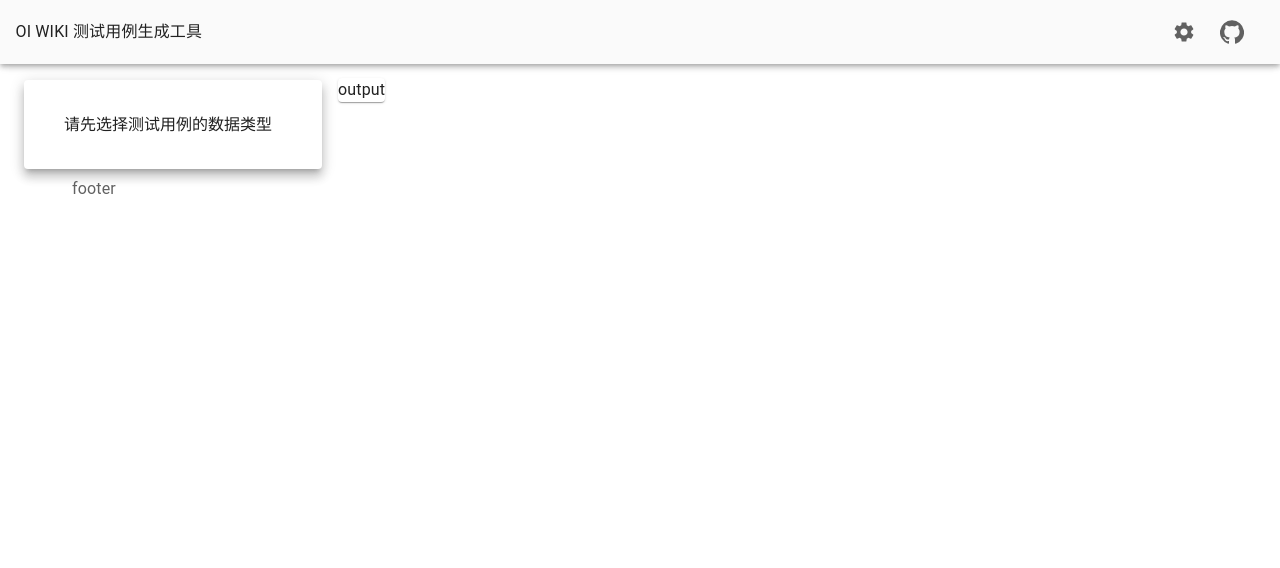
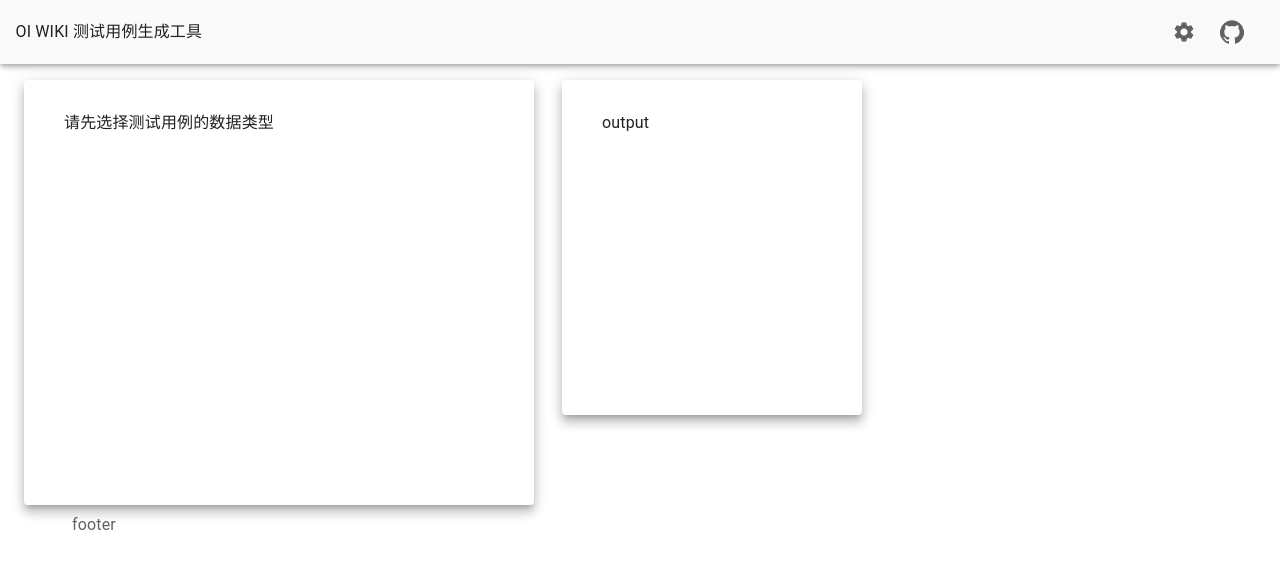
Before and after one commit to OI-wiki/test-data-generator, a React (Create React App) app: page / in a window 1280 px wide. Shown: the top 568 px of the page. Built offline with nearby package versions, Linux system fonts and the light colour scheme.

Commit message:
*: input/output card sizing

```diff
--- a/src/App.js
+++ b/src/App.js
@@ -12,13 +12,15 @@ const App = () => {
         <Typography component={"span"}>
             <Header />
         </Typography>
+        <Typography component={"span"}>
             <Grid container
               direction="row"
             >
-          <Grid><NavBar/></Grid>
+                <Grid item><NavBar/></Grid>
                 <Grid item><InputArea/></Grid>
                 <Grid item><OutputArea/></Grid>
             </Grid>
+        </Typography>
         <Typography component={"span"}>
             <Footer />
         </Typography>
@@ -26,4 +28,4 @@ const App = () => {
   )
 }
 
-export default App;
+export default App
--- a/src/Components/InputArea.js
+++ b/src/Components/InputArea.js
@@ -17,6 +17,8 @@ const useStyles = makeStyles({
     paddingTop: 15,
     paddingRight: 10,
     paddingBottom: 10,
+    minWidth: 500,
+    minHeight: 400
   }
 })
 
--- a/src/Components/OutputArea.js
+++ b/src/Components/OutputArea.js
@@ -1,26 +1,51 @@
 import React from 'react'
-import { Container, Typography, Card, Box } from '@material-ui/core'
+import { Container, Card, CardContent, Grid } from '@material-ui/core'
 import { makeStyles } from '@material-ui/core/styles'
 
 const useStyles = makeStyles({
-  OutputBox: {
-    paddingTop: 70,
+  outputBox: {
+    marginTop: 80,
+  },
+  card: {
+    marginLeft: 20,
+    paddingTop: 15,
+    paddingBottom: 20,
+    minWidth: 300,
+    minHeight: 300
   }
 })
+
+const renderOutputArea = () => {
+  return (
+      <Container>
+          <CardContent>
+              output
+          </CardContent>
+      </Container>
+  )
+}
 
 const OutputArea = () => {
     const classes = useStyles();
     return(
-        <Container fixed>
-          <Box className={classes.OutputBox}>
-            <Typography component={"span"}>
-                <Card>
-                    output
+        <Container fixed
+            className={classes.outputBox}
+        >
+            <Grid container
+                  direction='column'
+                  spacing={2}
+            >
+                <Card raised
+                    component={'span'}
+                    className={classes.card}
+                >
+
+                    { renderOutputArea() }
+
                 </Card>
-            </Typography>
-          </Box>
+            </Grid>
         </Container>
     )
 }
 
-export default OutputArea;
+export default OutputArea
```
Lines whose indentation alone changed are shown as unchanged.
